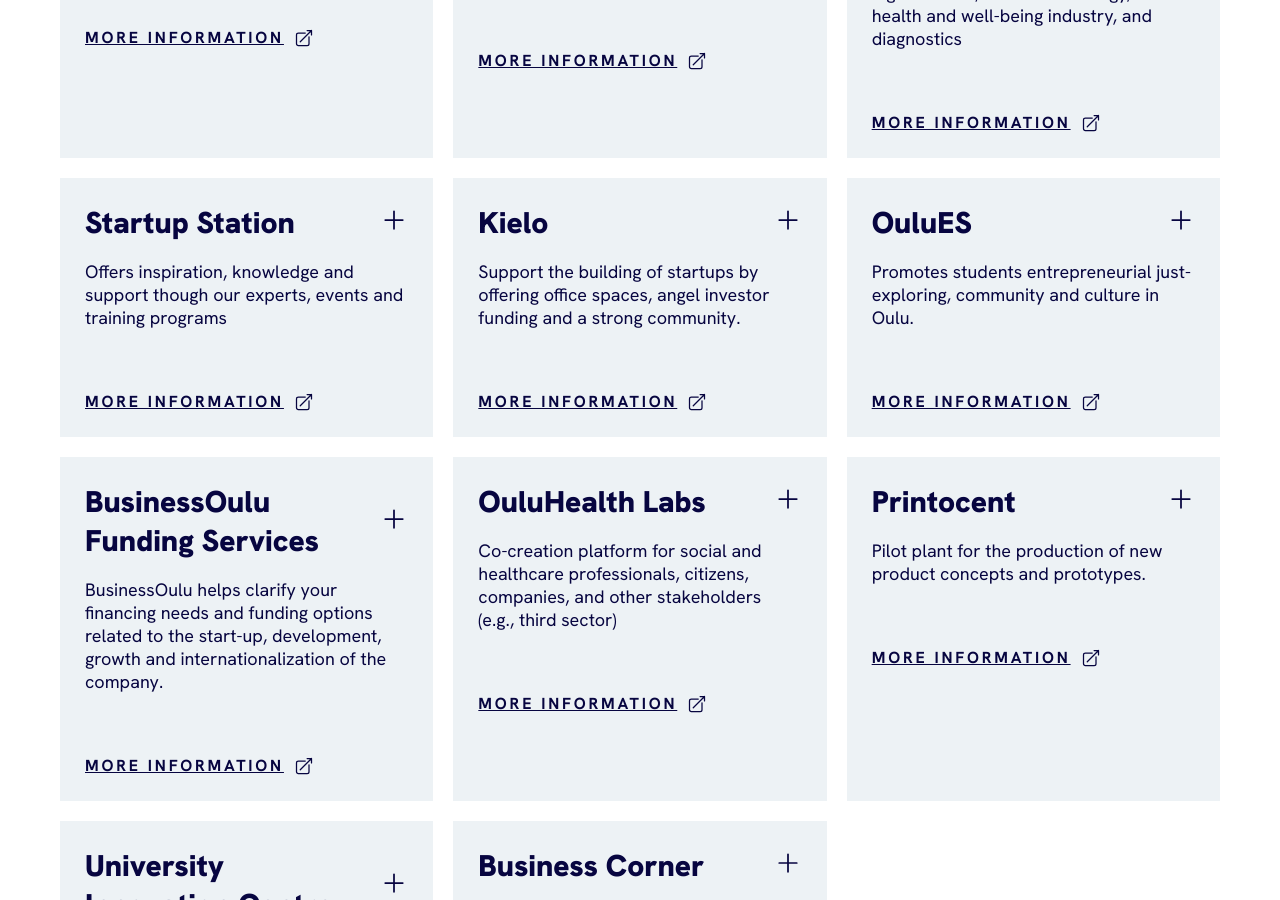
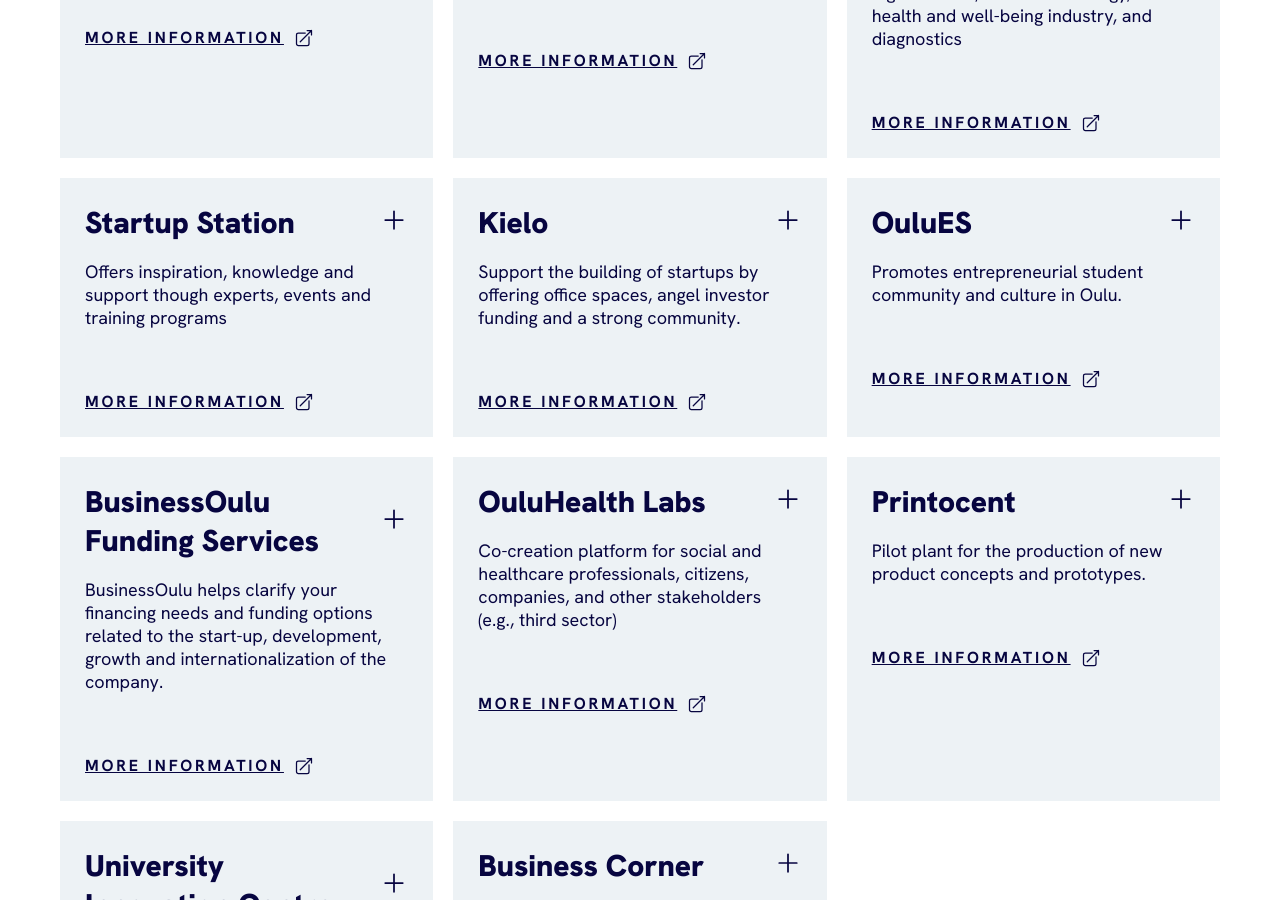
Before and after one commit to StartupOulu/startupoulu.github.io, a Jekyll site: the page built from services/ready-to-grow.html, in a window 1280 px wide and 900 px high, scrolled down 1173 px. Built offline with Jekyll 4.4.1, drawn with Linux system fonts in a browser that asks for light colours.

Commit message:
Update services.yaml

```diff
--- a/_data/services.yaml
+++ b/_data/services.yaml
@@ -29,7 +29,7 @@
   link_url: https://ouluhealth.fi/oyster/
   stage: just-exploring, getting-started, ready-to-grow
 - title: Startup Station
-  description: Offers inspiration, knowledge and support though our experts, events and training programs
+  description: Offers inspiration, knowledge and support though experts, events and training programs
   link_label: More information
   link_url: https://oulu.com/en/startup-station/
   stage: just-exploring, getting-started, ready-to-grow
@@ -39,7 +39,7 @@
   link_url: https://kielo.com/
   stage: just-exploring, getting-started, ready-to-grow
 - title: OuluES
-  description: Promotes students entrepreneurial just-exploring, community and culture in Oulu.
+  description: Promotes entrepreneurial student community and culture in Oulu.
   link_label: More information
   link_url: https://www.oulues.com
   stage: just-exploring, getting-started, ready-to-grow
```
